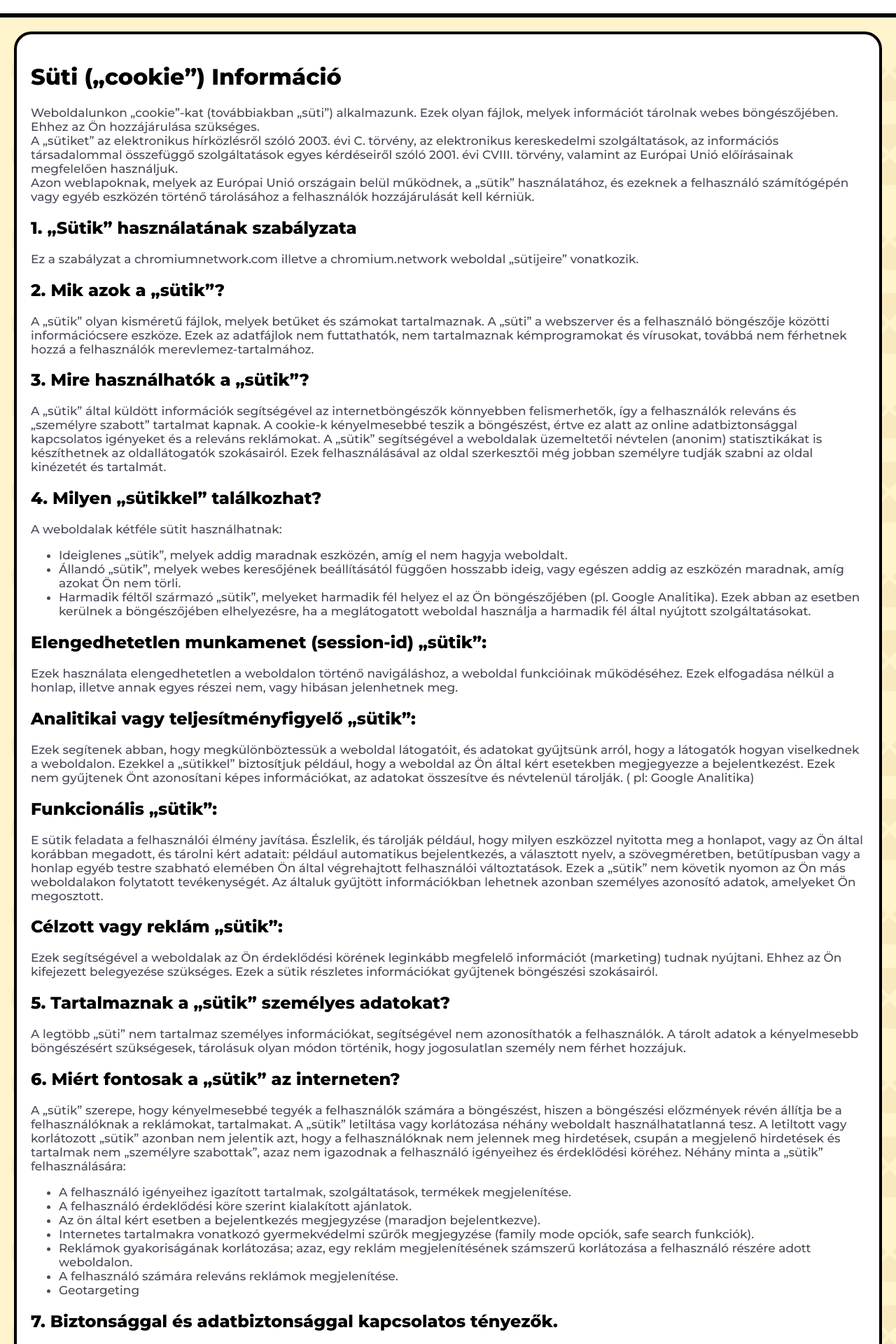
After one commit to gydoma/arcade, a PHP site: page /cookies.php in a window 1280 px wide. The commit adds this page. Shown: the part 321-2241 px from the top of the page at 70% size. Run offline with PHP 8.4, Linux system fonts and the light colour scheme.

Commit message:
web 0.6.1a
- Added Cookie Agreement

```diff
--- /dev/null
+++ b/index/cookies.php
@@ -0,0 +1,81 @@
+<!DOCTYPE html>
+<html lang="en" data-theme="light">
+<head>
+    <meta charset="UTF-8">
+    <meta name="viewport" content="width=device-width, initial-scale=1.0">
+    <title>Chromium Arcade - Süti Szabályzat</title>
+    <link rel="stylesheet" href="/index/style.css">
+    <link rel="preconnect" href="https://fonts.googleapis.com">
+    <link rel="preconnect" href="https://fonts.gstatic.com" crossorigin>
+    <link href="https://fonts.googleapis.com/css2?family=Montserrat:wght@500;700;800&display=swap" rel="stylesheet">
+</head>
+<body>
+    <div class="body-content">
+        <?php include 'navbar.php'?>
+        <?php include 'php/christmas.php'?>
+        <div class="roundedcorners card">
+            <h1>Süti („cookie”) Információ</h1>
+            <p>Weboldalunkon „cookie”-kat (továbbiakban „süti”) alkalmazunk. Ezek olyan fájlok, melyek információt tárolnak webes böngészőjében. Ehhez az Ön hozzájárulása szükséges.<br>
+            A „sütiket” az elektronikus hírközlésről szóló 2003. évi C. törvény, az elektronikus kereskedelmi szolgáltatások, az információs társadalommal összefüggő szolgáltatások egyes kérdéseiről szóló 2001. évi CVIII. törvény, valamint az Európai Unió előírásainak megfelelően használjuk.<br>
+            Azon weblapoknak, melyek az Európai Unió országain belül működnek, a „sütik” használatához, és ezeknek a felhasználó számítógépén vagy egyéb eszközén történő tárolásához a felhasználók hozzájárulását kell kérniük.</p>
+            <h2>1. „Sütik” használatának szabályzata</h2>
+            <p>Ez a szabályzat a chromiumnetwork.com illetve a chromium.network weboldal „sütijeire” vonatkozik.</p>
+            <h2>2. Mik azok a „sütik”?</h2>
+            <p>A „sütik” olyan kisméretű fájlok, melyek betűket és számokat tartalmaznak. A „süti” a webszerver és a felhasználó böngészője közötti információcsere eszköze. Ezek az adatfájlok nem futtathatók, nem tartalmaznak kémprogramokat és vírusokat, továbbá nem férhetnek hozzá a felhasználók merevlemez-tartalmához.</p>
+            <h2>3. Mire használhatók a „sütik”?</h2>
+            <p>A „sütik” által küldött információk segítségével az internetböngészők könnyebben felismerhetők, így a felhasználók releváns és „személyre szabott” tartalmat kapnak. A cookie-k kényelmesebbé teszik a böngészést, értve ez alatt az online adatbiztonsággal kapcsolatos igényeket és a releváns reklámokat. A „sütik” segítségével a weboldalak üzemeltetői névtelen (anonim) statisztikákat is készíthetnek az oldallátogatók szokásairól. Ezek felhasználásával az oldal szerkesztői még jobban személyre tudják szabni az oldal kinézetét és tartalmát.</p>
+            <h2>4. Milyen „sütikkel” találkozhat?</h2>
+            <p>A weboldalak kétféle sütit használhatnak:</p>
+            <ul>
+                <li>Ideiglenes „sütik”, melyek addig maradnak eszközén, amíg el nem hagyja weboldalt.</li>
+                <li>Állandó „sütik”, melyek webes keresőjének beállításától függően hosszabb ideig, vagy egészen addig az eszközén maradnak, amíg azokat Ön nem törli.</li>
+                <li>Harmadik féltől származó „sütik”, melyeket harmadik fél helyez el az Ön böngészőjében (pl. Google Analitika). Ezek abban az esetben kerülnek a böngészőjében elhelyezésre, ha a meglátogatott weboldal használja a harmadik fél által nyújtott szolgáltatásokat.</li>
+            </ul>
+            <h2>Elengedhetetlen munkamenet (session-id) „sütik”:</h2>
+            <p>Ezek használata elengedhetetlen a weboldalon történő navigáláshoz, a weboldal funkcióinak működéséhez. Ezek elfogadása nélkül a honlap, illetve annak egyes részei nem, vagy hibásan jelenhetnek meg.</p>
+            <h2>Analitikai vagy teljesítményfigyelő „sütik”:</h2>
+            <p>Ezek segítenek abban, hogy megkülönböztessük a weboldal látogatóit, és adatokat gyűjtsünk arról, hogy a látogatók hogyan viselkednek a weboldalon. Ezekkel a „sütikkel” biztosítjuk például, hogy a weboldal az Ön által kért esetekben megjegyezze a bejelentkezést. Ezek nem gyűjtenek Önt azonosítani képes információkat, az adatokat összesítve és névtelenül tárolják. ( pl: Google Analitika)</p>
+            <h2>Funkcionális „sütik”:</h2>
+            <p>E sütik feladata a felhasználói élmény javítása. Észlelik, és tárolják például, hogy milyen eszközzel nyitotta meg a honlapot, vagy az Ön által korábban megadott, és tárolni kért adatait: például automatikus bejelentkezés, a választott nyelv, a szövegméretben, betűtípusban vagy a honlap egyéb testre szabható elemében Ön által végrehajtott felhasználói változtatások. Ezek a „sütik” nem követik nyomon az Ön más weboldalakon folytatott tevékenységét. Az általuk gyűjtött információkban lehetnek azonban személyes azonosító adatok, amelyeket Ön megosztott.</p>
+            <h2>Célzott vagy reklám „sütik”:</h2>
+            <p>Ezek segítségével a weboldalak az Ön érdeklődési körének leginkább megfelelő információt (marketing) tudnak nyújtani. Ehhez az Ön kifejezett belegyezése szükséges. Ezek a sütik részletes információkat gyűjtenek böngészési szokásairól.</p>
+            <h2>5. Tartalmaznak a „sütik” személyes adatokat?</h2>
+            <p>A legtöbb „süti” nem tartalmaz személyes információkat, segítségével nem azonosíthatók a felhasználók. A tárolt adatok a kényelmesebb böngészésért szükségesek, tárolásuk olyan módon történik, hogy jogosulatlan személy nem férhet hozzájuk.</p>
+            <h2>6. Miért fontosak a „sütik” az interneten?</h2>
+            <p>A „sütik” szerepe, hogy kényelmesebbé tegyék a felhasználók számára a böngészést, hiszen a böngészési előzmények révén állítja be a felhasználóknak a reklámokat, tartalmakat. A „sütik” letiltása vagy korlátozása néhány weboldalt használhatatlanná tesz. A letiltott vagy korlátozott „sütik” azonban nem jelentik azt, hogy a felhasználóknak nem jelennek meg hirdetések, csupán a megjelenő hirdetések és tartalmak nem „személyre szabottak”, azaz nem igazodnak a felhasználó igényeihez és érdeklődési köréhez. Néhány minta a „sütik” felhasználására:</p>
+            <ul>
+                <li>A felhasználó igényeihez igazított tartalmak, szolgáltatások, termékek megjelenítése.</li>
+                <li>A felhasználó érdeklődési köre szerint kialakított ajánlatok.</li>
+                <li>Az ön által kért esetben a bejelentkezés megjegyzése (maradjon bejelentkezve).</li>
+                <li>Internetes tartalmakra vonatkozó gyermekvédelmi szűrők megjegyzése (family mode opciók, safe search funkciók).</li>
+                <li>Reklámok gyakoriságának korlátozása; azaz, egy reklám megjelenítésének számszerű korlátozása a felhasználó részére adott weboldalon.</li>
+                <li>A felhasználó számára releváns reklámok megjelenítése.</li>
+                <li>Geotargeting</li>
+            </ul>
+            <h2>7. Biztonsággal és adatbiztonsággal kapcsolatos tényezők.</h2>
+            <p>A „sütik” nem vírusok és kémprogramok. Mivel egyszerű szöveg típusú fájlok, ezért nem futtathatók, tehát nem tekinthetők programoknak. Előfordulhat azonban, hogy más szándékkal (rosszindulattal) rejtenek el információkat a „sütiben”, így azok spyware-ként működhetnek. Emiatt a víruskereső és -irtó programok a „sütiket” folyamatosan törlésre ítélhetik.</p>
+            <p>Mivel az internet böngészésre használt eszköz és a webszerverek folyamatosan kommunikálnak, tehát oda-vissza küldik az adatokat, ezért ha egy támadó (hekker) beavatkozik a folyamatba, kinyerheti a „sütik” által tárolt információkat. Ennek egyik oka lehet például a nem megfelelő módon titkosított internet (WiFi) beállítás. Ezt a rést kihasználva adatokat nyerhetnek ki a „sütikből”.</p>
+            <h2>8. A „sütik” kezelése, törlése</h2>
+            <p>A „sütiket” a használt böngészőprogramokban lehet törölni vagy letiltani. A böngészők alapértelmezett módon engedélyezik a „sütik” elhelyezését. Ezt a böngésző beállításainál lehet letiltani, valamint a meglévőket törölni. Mindemellett beállítható az is, hogy a böngésző értesítést küldjön a felhasználónak, amikor „sütit” küld az eszközre. Fontos hangsúlyozni azonban, hogy ezen fájlok letiltása vagy korlátozása rontja a böngészési élményt, valamint hiba jelentkezhet a weboldal funkciójában is.</p>
+            <ul><li>A beállítási lehetőségek általában a böngésző „Opciók” vagy „Beállítások” menüpontjában találhatók. Mindegyik webes kereső különböző, így a megfelelő beállításokhoz kérjük. használja keresője “Segítség” menüjét, illetve az alábbi linkeket a sütik beállításainak módosításához:</li></ul>
+            <a href="https://support.microsoft.com/hu-hu/help/17442/windows-internet-explorer-delete-manage-cookies" target="_blank" rel="noopener noreferrer">Cookie settings in Internet Explorer</a><br>
+            <a href="https://support.mozilla.org/en-US/kb/cookies-information-websites-store-on-your-computer?redirectlocale=en-US&redirectslug=Cookies" target="_blank" rel="noopener noreferrer">Cookie settings in Firefox</a><br>
+            <a href="https://support.google.com/chrome/answer/95647?hl=en" target="_blank" rel="noopener noreferrer">Cookie settings in Chrome</a><br>
+            <a href="https://support.apple.com/kb/PH5042?locale=en_US" target="_blank" rel="noopener noreferrer">Cookie settings in Safari</a><br>
+            <ul><li>Az anonim Google Analitika „sütik” kikapcsolásához egy úgynevezett „Google Analytics plug-in”-t (kiegészítőt) telepíthet a böngészőjébe, mely megakadályozza, hogy a honlap az Önre vonatkozó információkat küldjön a Google Analitikának. Ezzel kapcsolatban további információkat az alábbi linkeken talál:</li></ul>
+            <p><a href="https://support.google.com/analytics/answer/6004245" target="_blank" rel="noopener noreferrer">Google Analytics &amp; Privacy  </a>vagy <a href="http://www.google.hu/intl/hu/policies/technologies/" target="_blank" rel="noopener noreferrer">Google Elvek és Irányelvek</a></p>
+            <h2>9. További hasznos linkek</h2>
+            <p>Ha szeretne többet megtudni a „sütik”-ről, azok felhasználásáról:</p>
+            <a href="https://support.microsoft.com/en-us/help/260971/description-of-cookies" target="_blank" rel="noopener noreferrer">Microsoft Description of Cookies</a><br>
+            <a href="http://www.allaboutcookies.org/" target="_blank" rel="noopener noreferrer">All about cookies</a><br>
+            <a href="https://www.facebook.com/help/cookies/" target="_blank" rel="noopener noreferrer">Facebook cookies</a><br>
+            <button onclick="document.location='index.php'" id="agreebutton">Értettem, vissza a főoldalra</button>
+        </div>
+
+        <?php include 'footer.php'; ?>
+        <div class="push"></div>
+    </div>
+    <script src="javascript/games.js"></script>
+    <script src="javascript/darkmode.js" onload="darkmodecheck()"></script>
+</body>
+</html>
--- a/index/footer.php
+++ b/index/footer.php
@@ -1,7 +1,7 @@
 <footer><div class="horizontal">
         <div>
             <h2>Thank You For Using Our Games & Services</h2>
-            <p>By Visiting This Site You Agree Our Terms Of Services.</p>
+            <p>By Visiting This Site You Agree Our <a href="cookies.php">Cookie Policy</a>.</p>
             <br>
             <a href="https://wakatime.com/badge/github/gydoma/arcade"><img src="https://wakatime.com/badge/github/gydoma/arcade.svg?style=for-the-badge" alt="wakatime"></a>
             <br>
--- a/index/login_page.php
+++ b/index/login_page.php
@@ -39,6 +39,7 @@
 
         </form>
         <p class="switch-lr">You are new? <a class="switch-lr-link" href="register_page.php">Create a new account</a></p>
+        <script src="javascript/cookieagreement.js"></script>
     </div>
 
 </body>
--- a/index/register_page.php
+++ b/index/register_page.php
@@ -49,6 +49,6 @@
     </div>
 
     <script src="javascript/registervalidating.js"></script>
-
+    <script src="javascript/cookieagreement.js"></script>
 </body>
 </html>
--- a/index/scss/config.scss
+++ b/index/scss/config.scss
@@ -34,6 +34,7 @@ $debug: false;
 @import "components/gamecard";
 @import "components/button_download";
 @import "components/profile";
+@import "components/cookie";
 
 // Import Montserrat font
 // @import url('https://fonts.googleapis.com/css2?family=Montserrat:wght@500;700;800&display=swap');
@@ -192,7 +193,7 @@ img {
 
 // Override the default header styles
 h1 {
-    color: var(--secondary-text);
+    color: var(--primary-text);
     font-size: 36;
     font-weight: 800;
 }
@@ -210,7 +211,7 @@ h3 {
 }
 
 // Override the default paragraph and anchor styles
-p, a{
+p, a, li{
     color: var(--tertiary-text);
     font-size: 17px;
     font-weight: 500;
--- a/index/style.css
+++ b/index/style.css
@@ -809,10 +809,6 @@ footer .grade-img {
   align-items: center;
 }
 
-p, h1 {
-  max-width: 35vw;
-}
-
 .tabs {
   margin-left: 0;
   height: 100%;
@@ -839,6 +835,9 @@ p, h1 {
   margin: 5% auto 5% auto;
   height: auto;
   width: 50vw;
+}
+.profile-card p, .profile-card h1 {
+  max-width: 35vw;
 }
 
 .profile-header {
@@ -874,6 +873,9 @@ p, h1 {
     height: auto;
     width: 100%;
   }
+  .profile-card p, .profile-card h1 {
+    max-width: 100%;
+  }
   .signout {
     border-left: 1px solid var(--primary-text);
     border-bottom-left-radius: 0;
@@ -892,9 +894,6 @@ p, h1 {
     width: 100%;
     display: inline-block;
     float: left;
-  }
-  p, h1 {
-    max-width: 100%;
   }
   .tab-content {
     display: inline-block;
@@ -919,6 +918,99 @@ hr {
   margin-left: 10%;
 }
 
+#okCookie {
+  background-color: var(--primary-color);
+  color: var(--primary-text);
+  position: absolute;
+  bottom: 0;
+  left: 0;
+  width: 100%;
+  padding: 10px;
+  -moz-box-sizing: border-box;
+  -webkit-box-sizing: border-box;
+  box-sizing: border-box;
+  border-top: 6px solid var(--outline-color);
+  z-index: 10;
+}
+
+#okCookie p {
+  margin: 0 0 10px 0;
+  float: left;
+  padding: 5px 0px;
+}
+
+#okCookie #okClose, #okCookie #okCprivacy {
+  padding: 5px 20px;
+  float: right;
+  margin-left: 10px;
+  text-decoration: none;
+  border-radius: 3px;
+  color: white;
+}
+
+#okCookie #okClose {
+  background-color: var(--accent-color);
+  text-shadow: 0px 1px 1px var(--blue100);
+  color: var(--primary-text);
+  border-radius: 15px;
+  border: 4px solid var(--secondary-color);
+  padding: 10px;
+}
+
+#okCookie #okClose:hover {
+  background-color: var(--blue100);
+}
+
+#okCookie #okCprivacy {
+  background-color: var(--primary-color);
+  text-shadow: 0px 1px 1px #63666B;
+  box-shadow: inset 0px -1px 1px #63666B;
+  color: var(--primary-text);
+  border-radius: 15px;
+  border: 4px solid var(--secondary-color);
+  padding: 10px;
+}
+
+#agreebutton {
+  background-color: var(--accent-color);
+  text-shadow: 0px 1px 1px #63666B;
+  box-shadow: inset 0px -1px 1px #63666B;
+  color: var(--primary-text);
+  border-radius: 15px;
+  border: 4px solid var(--secondary-color);
+  padding: 15px;
+  font-size: 20px;
+  width: 100%-padding;
+  margin: 30px;
+}
+
+#okCookie #okCprivacy:hover {
+  background-color: #a0a8ae;
+}
+
+.okcBeginAnimate {
+  -webkit-animation: opacityfade 1s;
+  animation: opacityfade 1s;
+}
+
+/* Chrome, Safari, Opera */
+@-webkit-keyframes opacityfade {
+  from {
+    opacity: 0;
+  }
+  to {
+    opacity: 1;
+  }
+}
+/* Standard syntax */
+@keyframes opacityfade {
+  from {
+    opacity: 0;
+  }
+  to {
+    opacity: 1;
+  }
+}
 * {
   font-family: "Montserrat", sans-serif;
   user-select: none;
@@ -1013,7 +1105,7 @@ img {
 }
 
 h1 {
-  color: var(--secondary-text);
+  color: var(--primary-text);
   font-size: 36;
   font-weight: 800;
 }
@@ -1030,7 +1122,7 @@ h3 {
   font-weight: 600;
 }
 
-p, a {
+p, a, li {
   color: var(--tertiary-text);
   font-size: 17px;
   font-weight: 500;
```
Also changed, not shown: index/javascript/cookieagreement.js (added, +54 -0 lines), index/scss/components/_cookie.scss (added, +77 -0 lines), index/scss/components/_profile.scss (+7 -6 lines), 1 other file.
